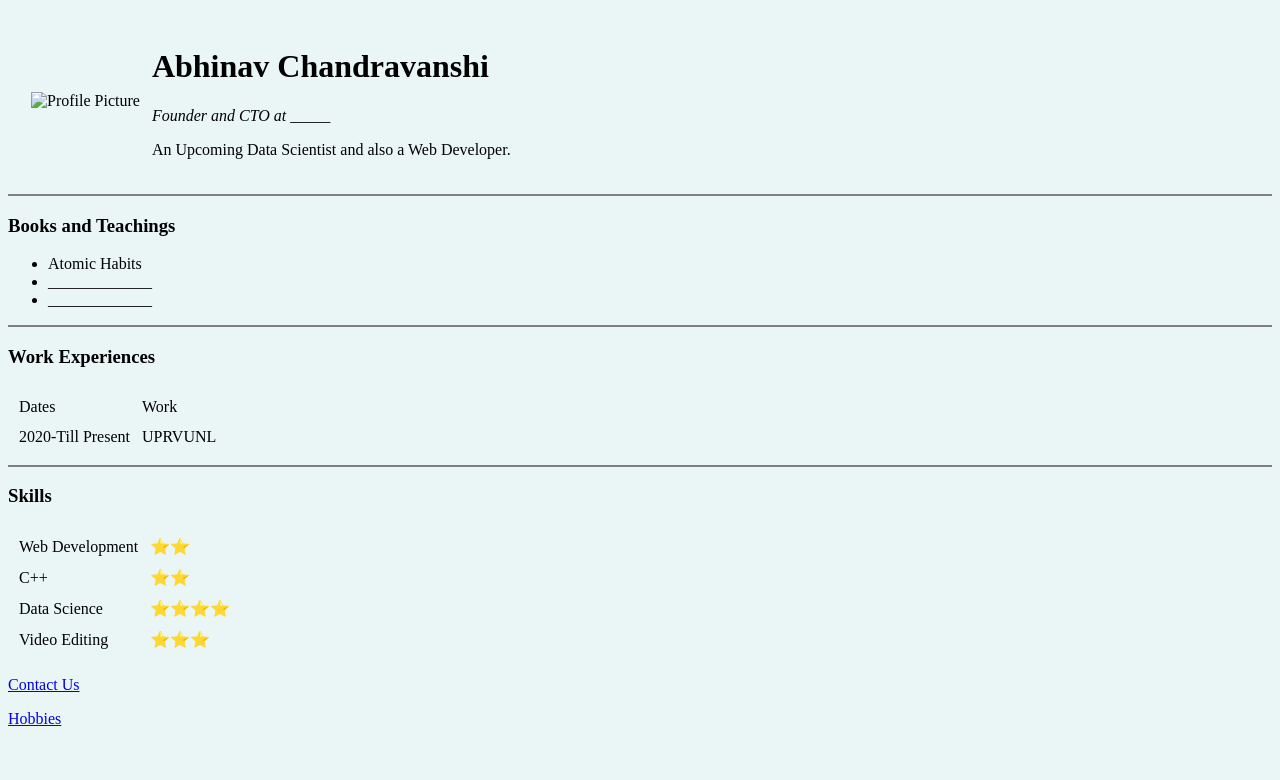
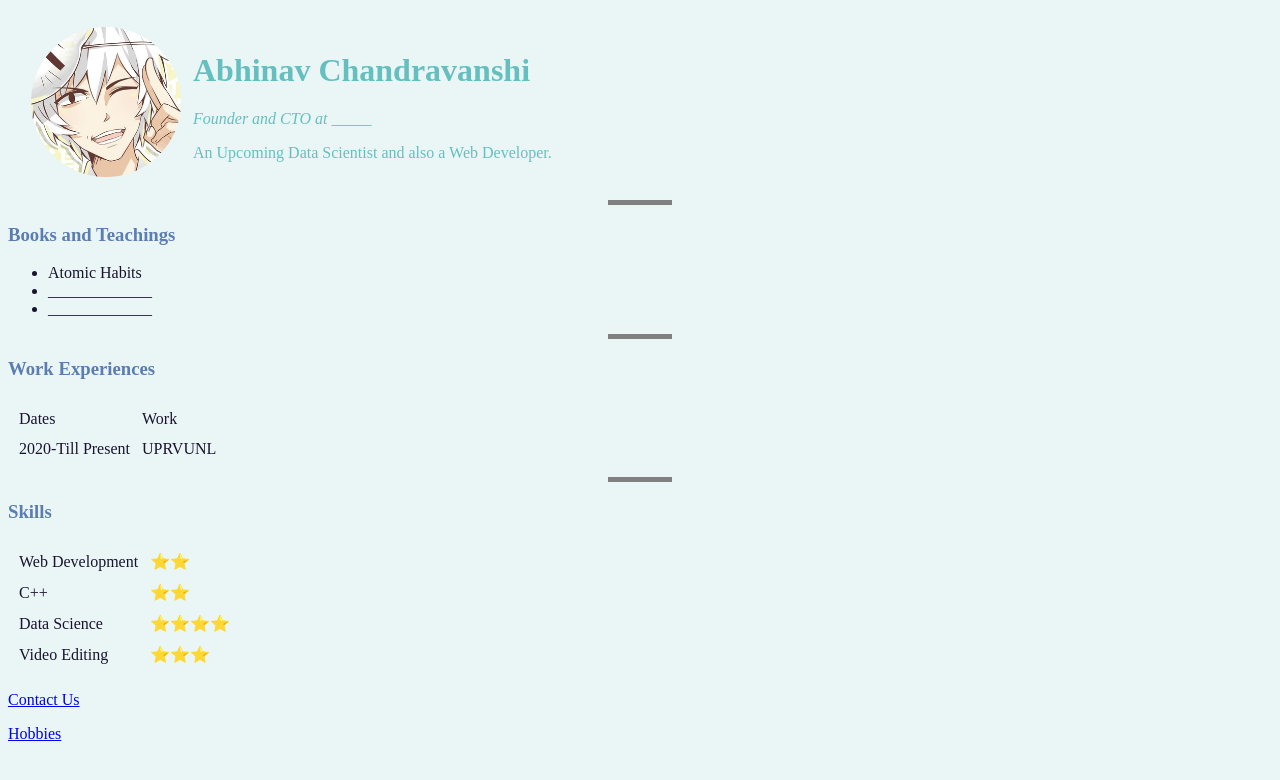
Before and after one commit to abhichandra2706/cvday2, a plain HTML site: page index.html in a window 1280 px wide. Drawn offline with Linux system fonts and the light colour scheme.

Commit message:
link styles

```diff
--- a/index.html
+++ b/index.html
@@ -4,13 +4,14 @@
 <head>
   <meta charset="utf-8">
   <title>My Portifolio</title>
+  <link rel="stylesheet" href="styles.css">
 </head>
 
 <body style="background-color: #EAF6F6;">
   <table cellspacing="10">
     <thead>
       <th>
-      <td> <img src="images/img.png" alt="Profile Picture" height="150"></td>
+      <td> <img src="img.png" alt="Profile Picture" height="150"></td>
       <p>
         <td> <h1> Abhinav Chandravanshi</h1>
       </p>
```
